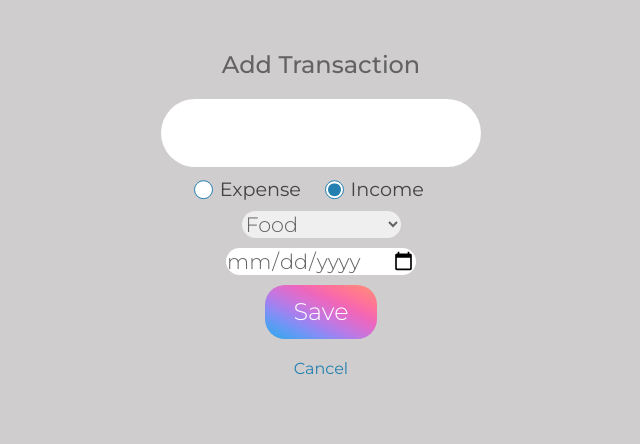
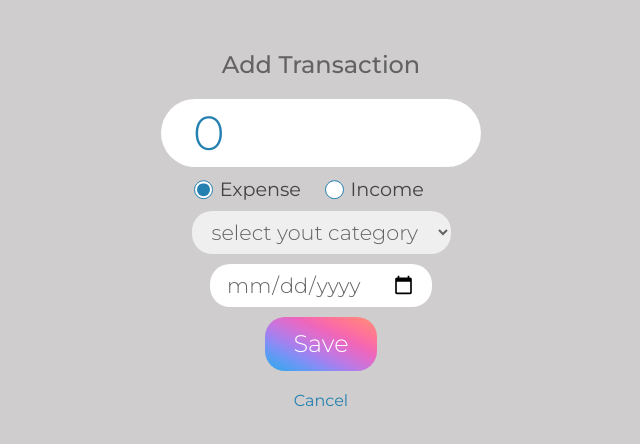
Before and after one commit to AllanAcostaM/Expenses_Tracker, an Angular app in the folder angular17_expenses_tracker/: page /add in a window 1280 px wide. Shown: the top 444 px of the page, without its empty margins (319-959 px from the left). Built offline with nearby package versions, Linux system fonts and the light colour scheme.

Commit message:
Angular: FormGroup y FormControl para manejo de ReactiveForms y evento ngSubmit

```diff
--- a/angular17_expenses_tracker/src/app/pages/add-transaction/add-transaction.component.html
+++ b/angular17_expenses_tracker/src/app/pages/add-transaction/add-transaction.component.html
@@ -1,20 +1,43 @@
 <div class="add-transaction">
   <h2>Add Transaction</h2>
-  <form class="add-transaction__form" autocomplete="off">
-    <input type="text" id="amount" class="add-transaction__amount" autofocus />
+  <form
+    class="add-transaction__form"
+    autocomplete="off"
+    [formGroup]="addTransactionForm"
+    (ngSubmit)="onSubmit()"
+  >
+    <input
+      type="text"
+      class="add-transaction__amount"
+      autofocus
+      formControlName="amount"
+    />
     <div class="add-transaction__type">
-      <input type="radio" id="expense" name="type" value="expense" checked />
+      <input
+        type="radio"
+        id="expense"
+        name="type"
+        value="expense"
+        formControlName="type"
+      />
       <label for="expense">Expense</label>
-      <input type="radio" id="income" name="type" value="income" checked />
+      <input
+        type="radio"
+        id="income"
+        name="type"
+        value="income"
+        formControlName="type"
+      />
       <label for="income">Income</label>
     </div>
-    <select name="category" id="category" class="add-transaction__category">
+    <select class="add-transaction__category" formControlName="category">
+      <option value="">select yout category</option>
       <option value="food">Food</option>
       <option value="shopping">Shopping</option>
       <option value="entertaiment">Entertaiment</option>
       <option value="payroll">Payroll</option>
     </select>
-    <input type="date" id="date" class="add-transaction__date" />
+    <input type="date" class="add-transaction__date" formControlName="date" />
     <button type="submit">Save</button>
   </form>
   <a routerLink="">Cancel</a>
--- a/angular17_expenses_tracker/src/app/pages/add-transaction/add-transaction.component.scss
+++ b/angular17_expenses_tracker/src/app/pages/add-transaction/add-transaction.component.scss
@@ -75,7 +75,7 @@
     border: none;
     outline: none;
     border-radius: 1.25rem;
-    padding: 0.5 1rem;
+    padding: 0.5rem 1rem;
     font-family: s.$font-family;
     font-size: 1.3rem;
     font-weight: 300;
--- a/angular17_expenses_tracker/src/app/pages/add-transaction/add-transaction.component.ts
+++ b/angular17_expenses_tracker/src/app/pages/add-transaction/add-transaction.component.ts
@@ -1,14 +1,35 @@
+import { Component, OnInit } from '@angular/core';
 import { CommonModule } from '@angular/common';
-import { Component } from '@angular/core';
 import { RouterLink } from '@angular/router';
+
+// Formularios
+import { FormGroup, FormControl, ReactiveFormsModule } from '@angular/forms';
+
 
 @Component({
   selector: 'app-add-transaction',
   standalone: true,
-  imports: [CommonModule, RouterLink],
+  imports: [CommonModule, RouterLink, ReactiveFormsModule],
   templateUrl: './add-transaction.component.html',
   styleUrl: './add-transaction.component.scss'
 })
-export class AddTransactionComponent {
+export class AddTransactionComponent implements OnInit {
 
+  addTransactionForm!: FormGroup;
+
+
+  // Se ejecuta en el montaje del componente en el DOM Tree
+  ngOnInit(): void {
+    // Inicializacion del formulario
+    this.addTransactionForm = new FormGroup({
+      amount: new FormControl(0),
+      type: new FormControl('expense'),
+      category: new FormControl(''),
+      date: new FormControl(''),
+    });
+  }
+  onSubmit() {
+    console.log(this.addTransactionForm.value);
+
+  }
 }
```
